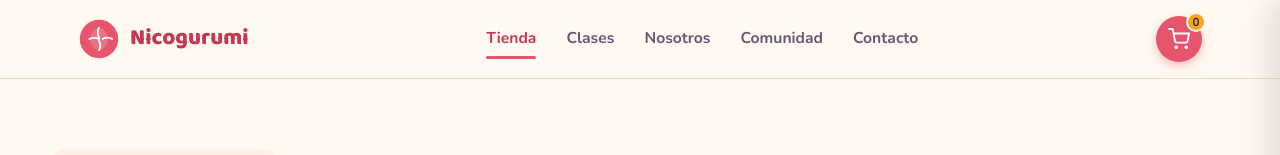
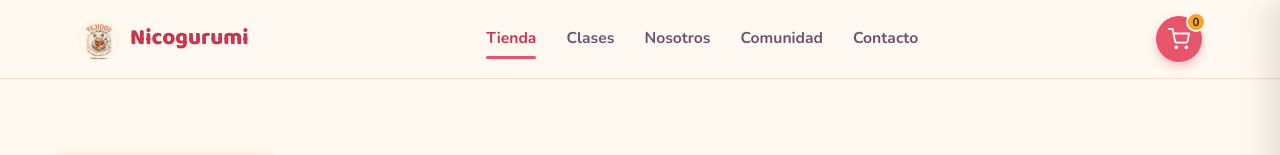
Before and after one commit to tejidosnicogurumi-debug/nicogurumi-tienda, a website: page index.html in a window 1280 px wide. Shown: the top 155 px of the page. Drawn offline with nearby package versions, Linux system fonts and the light colour scheme.

Commit message:
Update index.html

```diff
--- a/index.html
+++ b/index.html
@@ -512,7 +512,7 @@
 <header>
   <nav class="nav">
     <a href="#top" class="logo">
-      <svg viewBox="0 0 48 48" fill="none"><circle cx="24" cy="24" r="22" fill="#E8546B"/><path d="M14 24c0-8 6-13 10-13s10 5 10 13-6 13-10 13-10-5-10-13Z" fill="#fff" opacity=".18"/><path d="M24 11c-2 4-2 7 0 11m0 4c2 4 2 8 0 11M13 24c4-2 7-2 11 0m4 0c4-2 8-2 11 0" stroke="#fff" stroke-width="2" stroke-linecap="round"/></svg>
+      <img src="images/logo-nicogurumi.jpg" alt="Nicogurumi" style="width:42px;height:42px;border-radius:50%;object-fit:cover;">
       Nicogurumi
     </a>
     <ul class="nav-links" id="navLinks">
```
